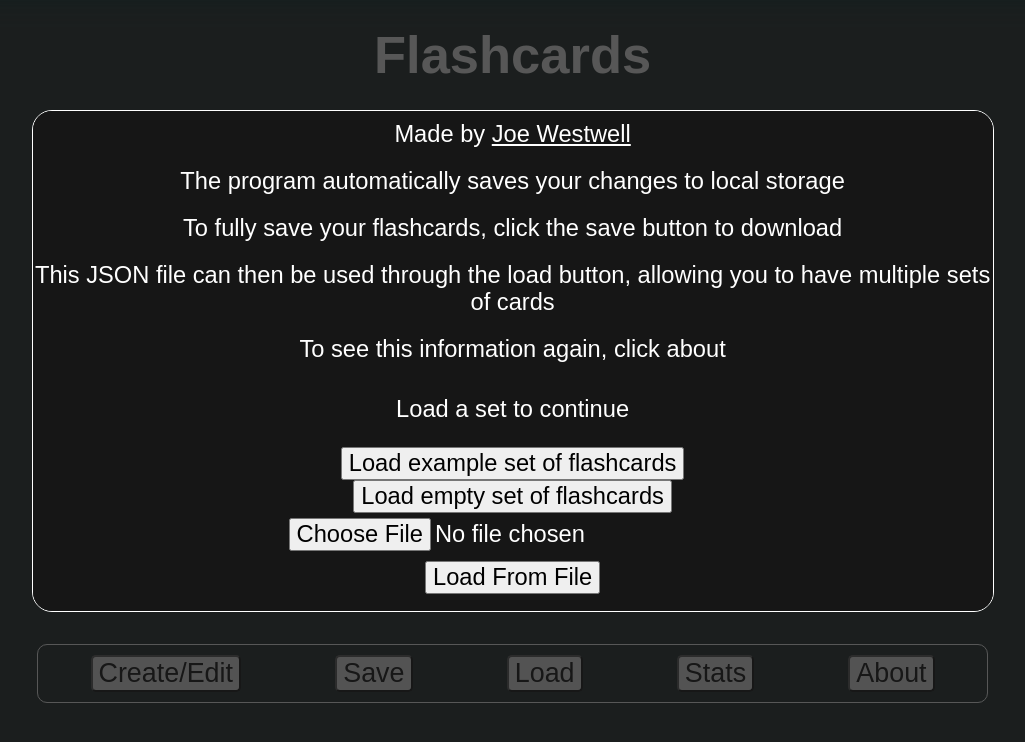
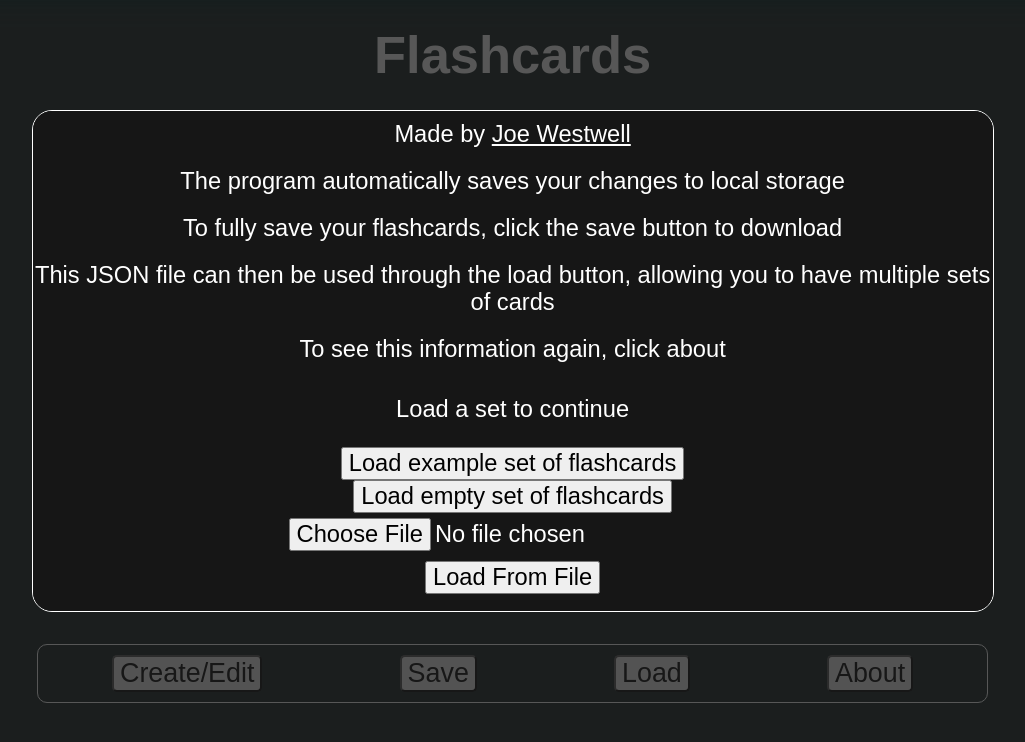
Before and after one commit to J-Wll/flashcards, a React (Vite) app: page / in a window 1280 px wide. Shown: the top 742 px of the page, without its empty margins (121-1146 px from the left). Built offline with nearby package versions, Linux system fonts and the light colour scheme.

Commit message:
Remove stats due to time constraint

```diff
--- a/src/FlashcardHandler.jsx
+++ b/src/FlashcardHandler.jsx
@@ -62,7 +62,7 @@ const emptyFlashcards = [
 export default function FlashcardHandler() {
     const [flashcardNum, updateFlashcardNum] = useState(0);
     const errorMsgRef = useRef(null);
-    // can be none, splash, create, save, load, stats, about
+    // can be none, splash, create, save, load, about
     const [stateOverlayMode, updateOverlayMode] = useState("none");
     let overlayMode = "";
 
@@ -283,7 +283,6 @@ export default function FlashcardHandler() {
                 <button className="control-button ft-3" onClick={() => updateOverlayMode("create")}>Create/Edit</button>
                 <button className="control-button ft-3" onClick={saveCards}>Save</button>
                 <button className="control-button ft-3" onClick={() => updateOverlayMode("load")}>Load</button>
-                <button className="control-button ft-3" onClick={() => updateOverlayMode("stats")}>Stats</button>
                 <button className="control-button ft-3" onClick={() => updateOverlayMode("about")}>About</button>
             </div>
         </>
--- a/src/OverlayWindow.jsx
+++ b/src/OverlayWindow.jsx
@@ -337,20 +337,6 @@ export default function OverlayWindow(props) {
         )
     }
 
-    // From the stats button
-    function statsWindow() {
-
-        return (
-            <>
-                <p className="text-white ft-2">Stats</p>
-                {/* Cards viewed? */}
-                {/* Answers correct? */}
-                {/* Cards made? */}
-                {/* Time spent? */}
-            </>
-        )
-    }
-
     // No close button during splash screen, a set has to be loaded to close it
     function displayCloseButton() {
         if (props.overlayMode != "splash") {
@@ -368,8 +354,6 @@ export default function OverlayWindow(props) {
                 return createEditCardWindow();
             case "load":
                 return loadWindow();
-            case "stats":
-                return statsWindow();
             case "about":
                 return aboutWindow();
             default:
```
